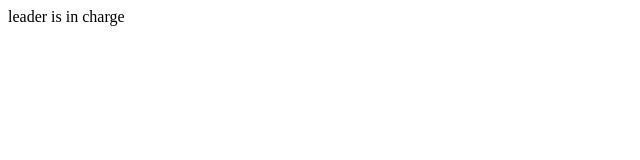
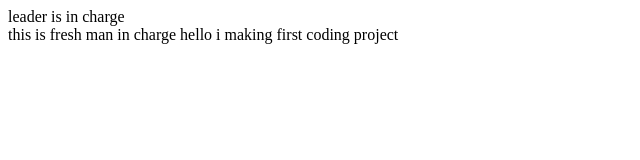
Before and after one commit to Juniorzeus/company-project, a plain HTML site: page the project.html in a window 1280 px wide. Shown: the whole page, without its empty margins (0-640 px from the left). Drawn offline with Linux system fonts and the light colour scheme.

Commit message:
two project

```diff
--- a/the project.html
+++ b/the project.html
@@ -11,6 +11,9 @@
             leader is in charge
             </nav>
             <main>
+                this is fresh man in charge
+                hello
+                i making first coding project
 
             </main>
               <footer>
```
